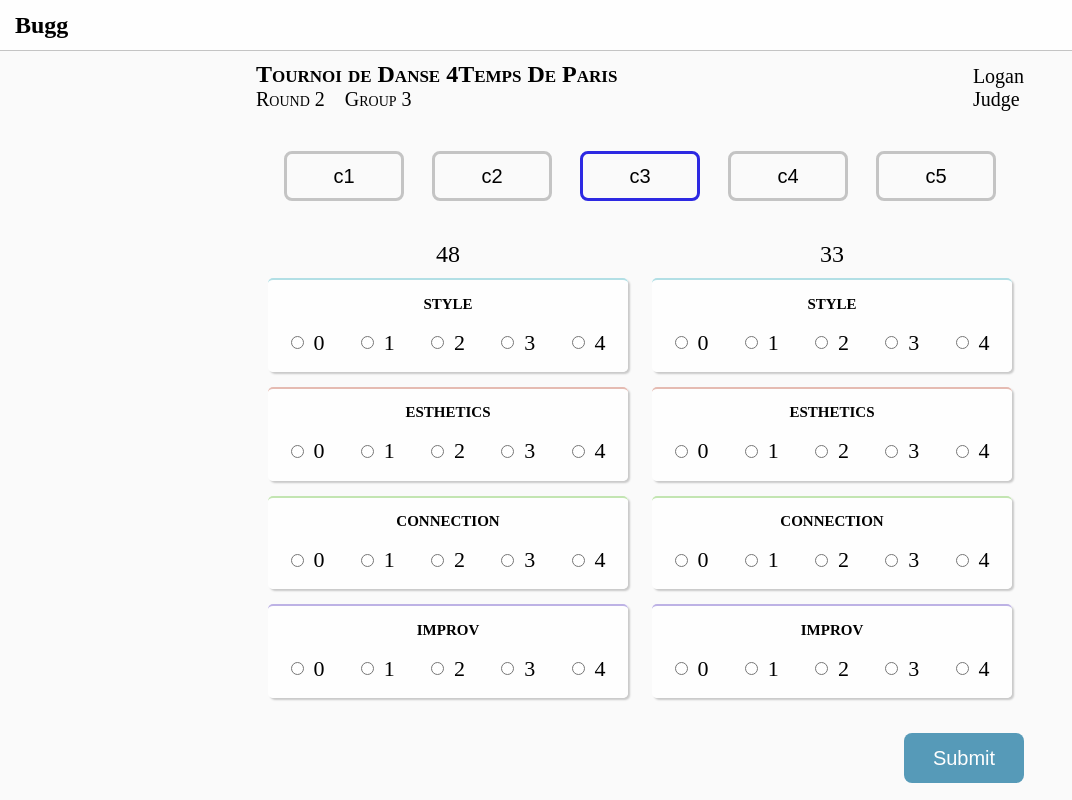
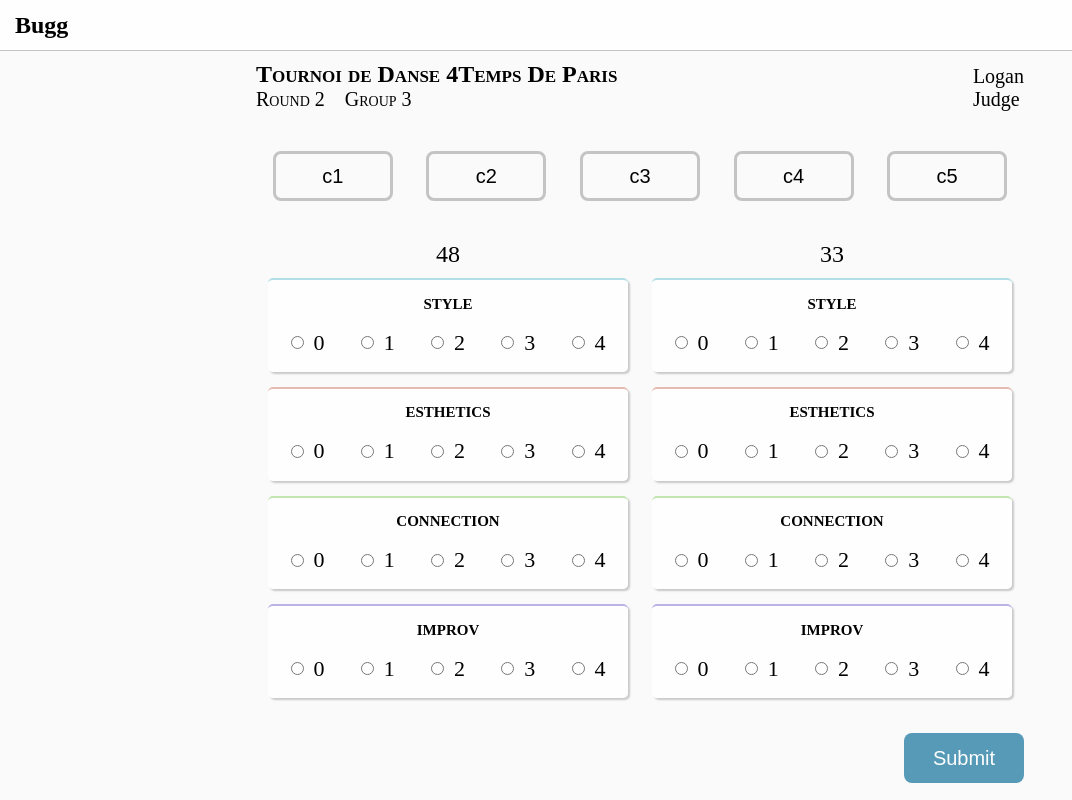
Before and after one commit to SimonKinds/bugg, a Next.js app in the folder client/: page / in a window 1280 px wide. Shown: the whole page, without its empty margins (0-1072 px from the left). Built offline with nearby package versions, Linux system fonts and the light colour scheme.

Commit message:
Update selected couple on click

```diff
--- a/client/components/NoteTaker/NoteTaker.js
+++ b/client/components/NoteTaker/NoteTaker.js
@@ -34,7 +34,7 @@ class NoteTakerContainer extends React.Component<
         <CouplePicker
           onClick={this.selectCouple}
           coupleIdsForHumans={["c1", "c2", "c3", "c4", "c5"]}
-          selectedCoupleIdForHuman={"c3"}
+          selectedCoupleIdForHuman={this.state.selectedCouple}
         />
         <div>
           <form>
@@ -135,13 +135,18 @@ type CouplePickerButtonProps = {
 };
 function CouplePickerButton({
   coupleIdForHumans,
-  selected
+  selected,
+  onClick
 }: CouplePickerButtonProps) {
   const extendedClassName = selected ? "couple-picker--selected" : "";
-  const className = "couple-picker couple-picker--visible " + extendedClassName;
+  const className = "couple-picker " + extendedClassName;
 
   return (
-    <button type="button" className={className}>
+    <button
+      type="button"
+      className={className}
+      onClick={() => onClick(coupleIdForHumans)}
+    >
       {coupleIdForHumans}
     </button>
   );
--- a/client/components/NoteTaker/styles.css
+++ b/client/components/NoteTaker/styles.css
@@ -1,16 +1,14 @@
 .couple-picker-container {
   margin: 4rem 0;
   display:flex;
-  justify-content: space-evenly;
+  justify-content: space-between;
 }
 
 .couple-picker {
   height: 5rem;
   width: 12rem;
-  margin: 0;
-}
+  margin: auto;
 
-.couple-picker--visible {
   outline: none;
 
   display: inline-block;
@@ -25,12 +23,12 @@
   text-align: center;
 }
 
-.couple-picker--visible:hover,
-.couple-picker--visible:focus {
+.couple-picker:hover,
+.couple-picker:focus {
   border: 0.3rem solid #2d29e2;
 }
 
-.couple-picker--visible:active {
+.couple-picker:active {
   transform: scale(0.99);
 }
 
```
